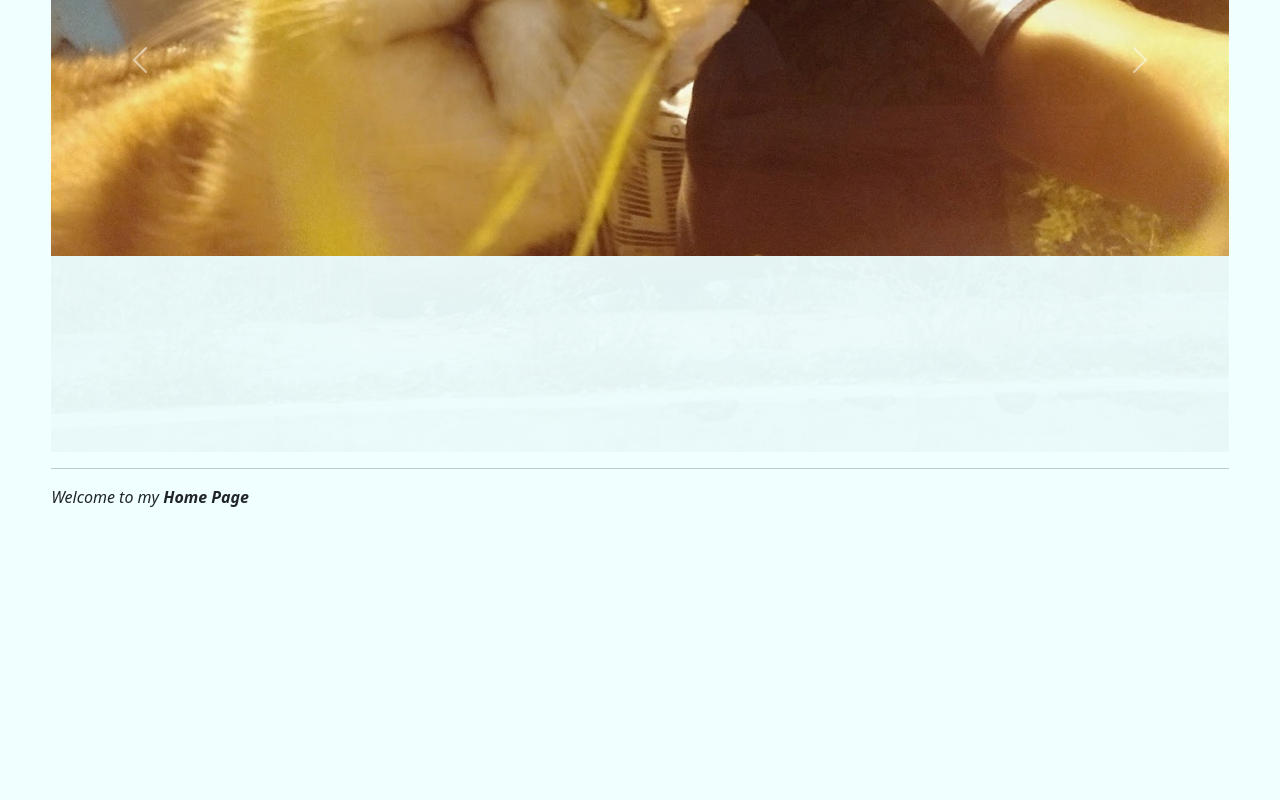
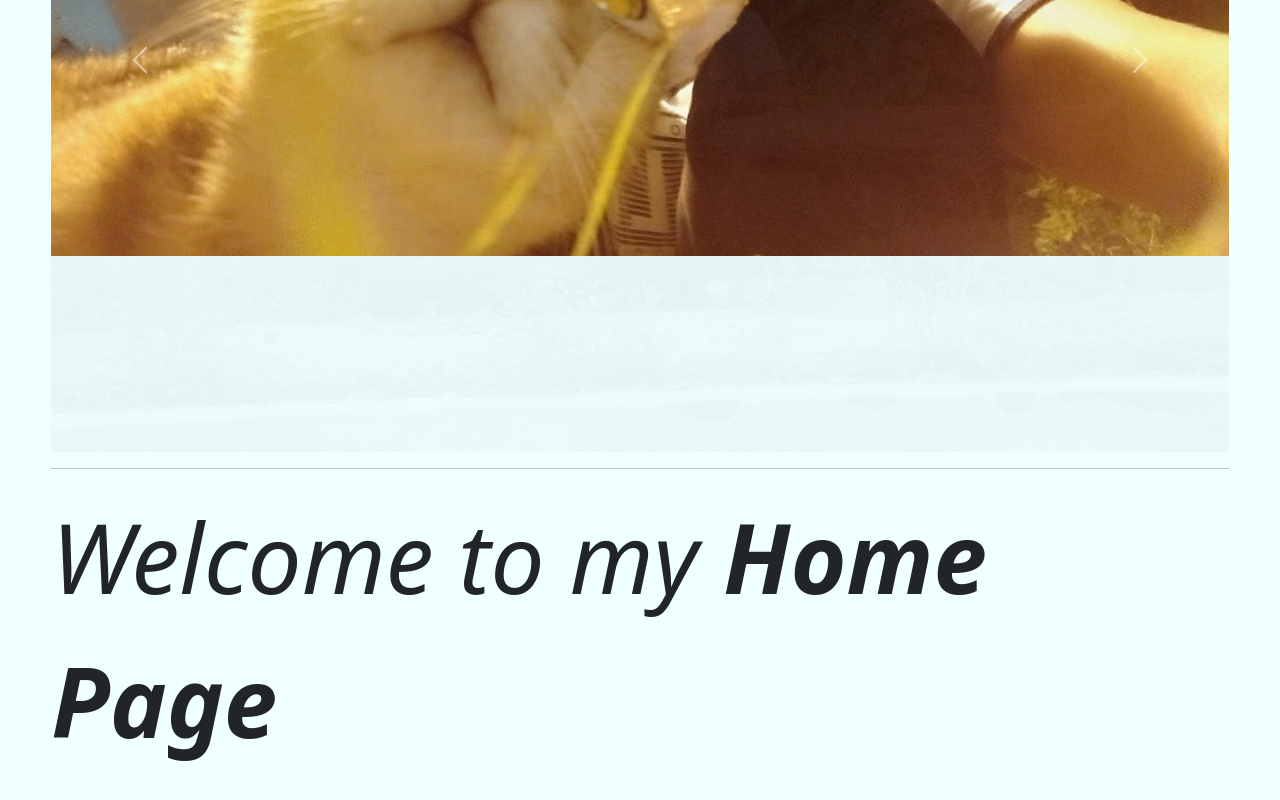
Before and after one commit to pctablet505/homepage.github.io, a plain HTML site: page index.html in a window 1280 px wide. Shown: the part 530-1330 px from the top of the page. Before the commit the page ends 1090 px from the top, so only its background shows below. Drawn offline with nearby package versions, Linux system fonts and the light colour scheme; files that its build step writes are made by us from their sources.

Commit message:
Update index.html

```diff
--- a/index.html
+++ b/index.html
@@ -128,7 +128,7 @@
         </div>
         <hr>
         <div>
-            <p id="welcome">
+            <p class="centered" style="font-size:1in;">
                 <i>Welcome to my <b>Home Page</b></i>
             </p>
         </div>
```
